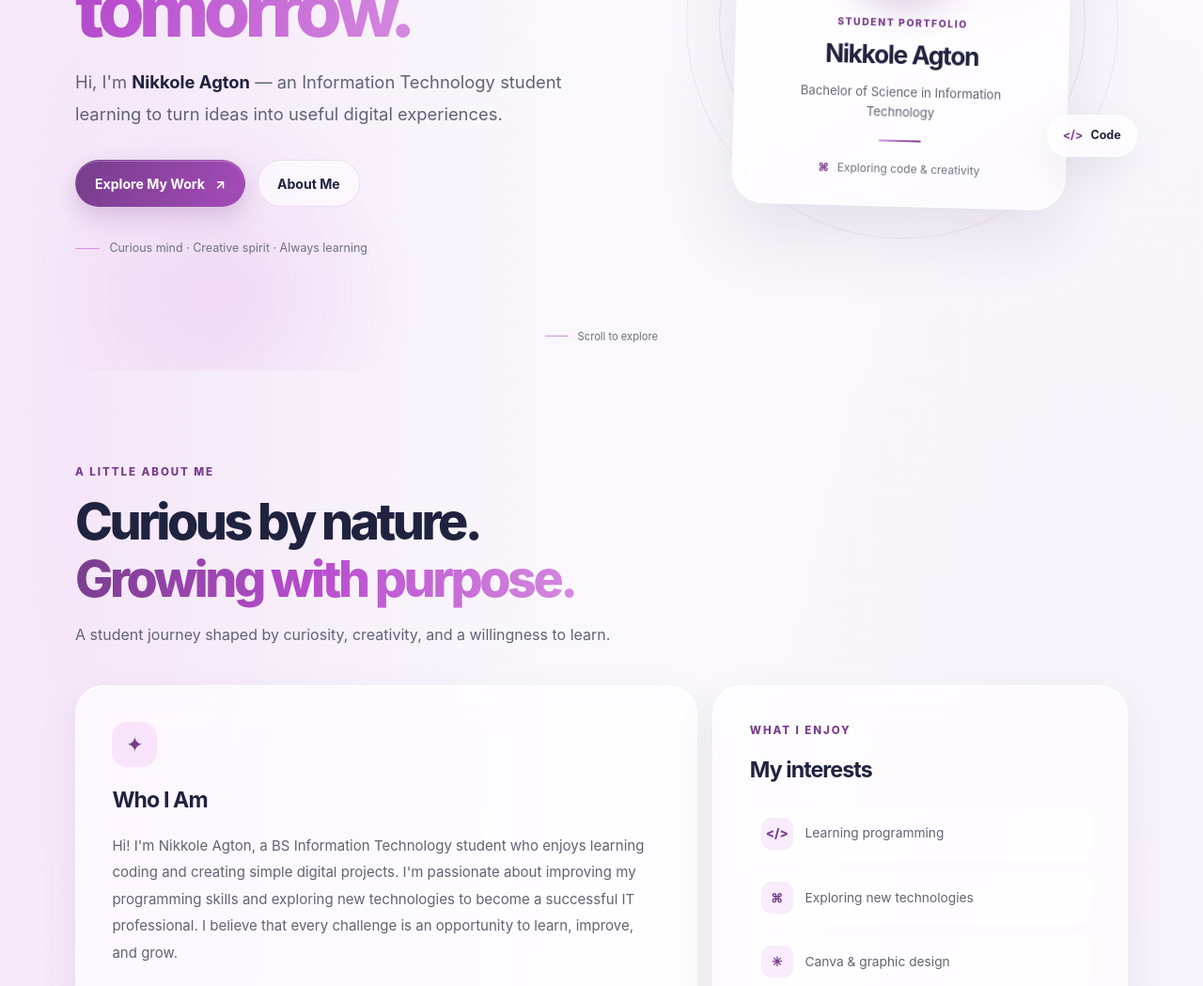
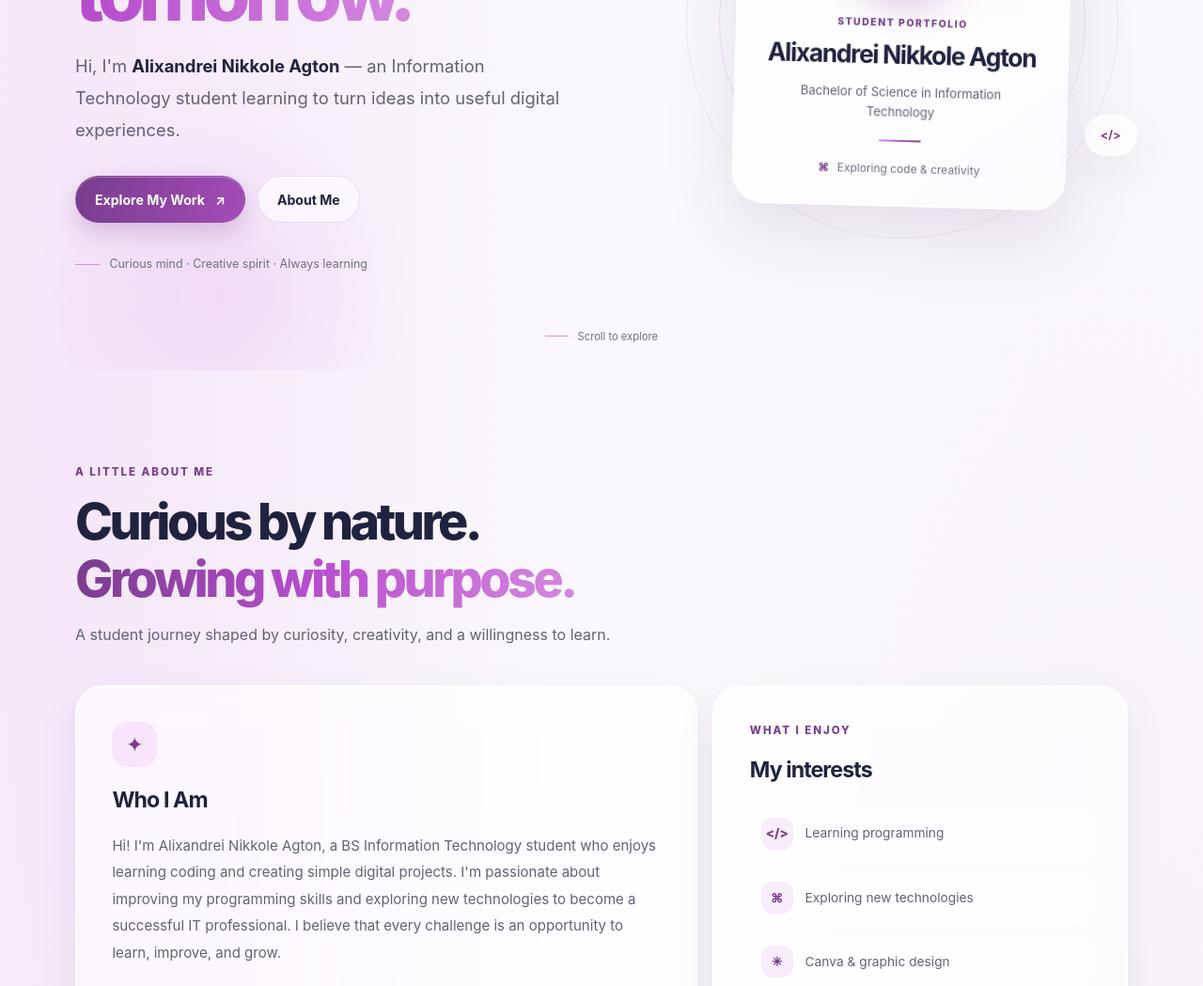
Before and after one commit to aagton260000001238-web/nikportfolio, a plain HTML site: page index.html in a window 1280 px wide. Shown: the part 406-1455 px from the top of the page at 94% size. Drawn offline with Linux system fonts and the light colour scheme.

Commit message:
Update index.html

```diff
--- a/index.html
+++ b/index.html
@@ -62,7 +62,7 @@
           </h1>
 
           <p class="hero-intro">
-            Hi, I'm <strong>Nikkole Agton</strong> — an Information
+            Hi, I'm <strong>Alixandrei Nikkole Agton</strong> — an Information
             Technology student learning to turn ideas into useful
             digital experiences.
           </p>
@@ -85,12 +85,12 @@
           <div class="orbit orbit-two" aria-hidden="true"></div>
 
           <div class="profile-glass glass">
-            <img class="profile-avatar" src="assets/profile-photo.png"
+            <img class="profile-avatar" src="assets/img.jpg"
               alt="Nikkole Agton">
             <span class="profile-spark spark-one" aria-hidden="true">✦</span>
             <span class="profile-spark spark-two" aria-hidden="true">✧</span>
             <p class="profile-kicker">STUDENT PORTFOLIO</p>
-            <h2>Nikkole Agton</h2>
+            <h2>Alixandrei Nikkole Agton</h2>
             <p class="profile-course">
               Bachelor of Science in Information Technology
             </p>
@@ -105,7 +105,7 @@
             <span aria-hidden="true">✳</span> Design
           </div>
           <div class="floating-chip chip-code glass">
-            <span aria-hidden="true">&lt;/&gt;</span> Code
+            <span aria-hidden="true">&lt;/&gt;</span>
           </div>
         </div>
       </div>
@@ -135,7 +135,7 @@
           <div class="card-icon" aria-hidden="true">✦</div>
           <h3>Who I Am</h3>
           <p>
-            Hi! I'm Nikkole Agton, a BS Information Technology student
+            Hi! I'm Alixandrei Nikkole Agton, a BS Information Technology student
             who enjoys learning coding and creating simple digital
             projects. I'm passionate about improving my programming
             skills and exploring new technologies to become a successful
```
